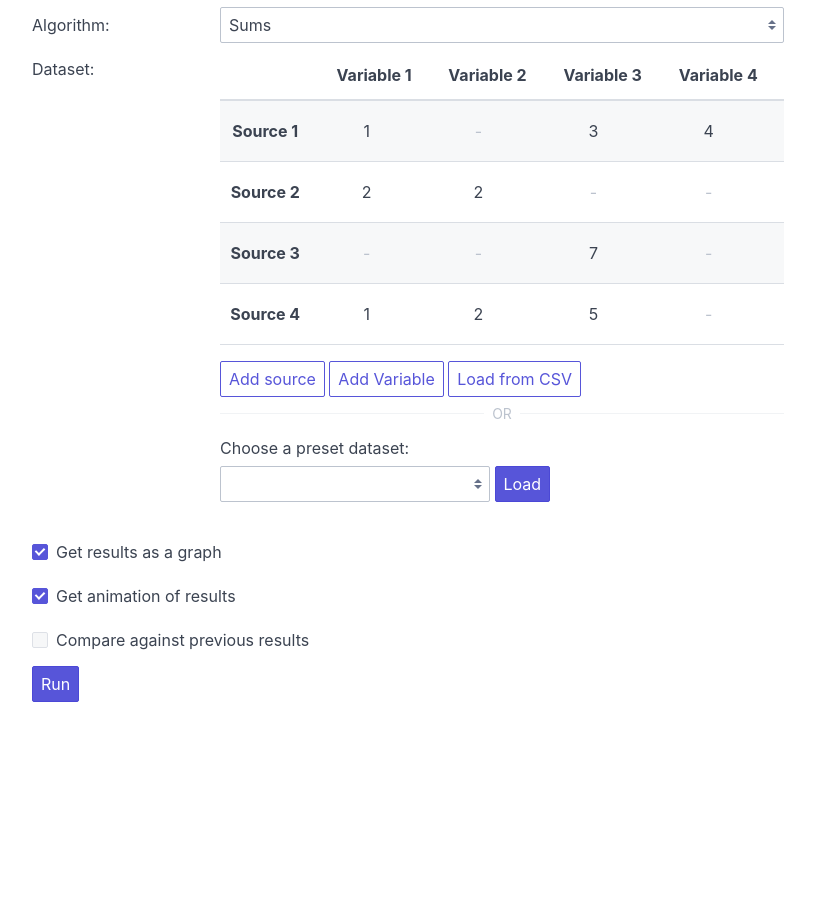
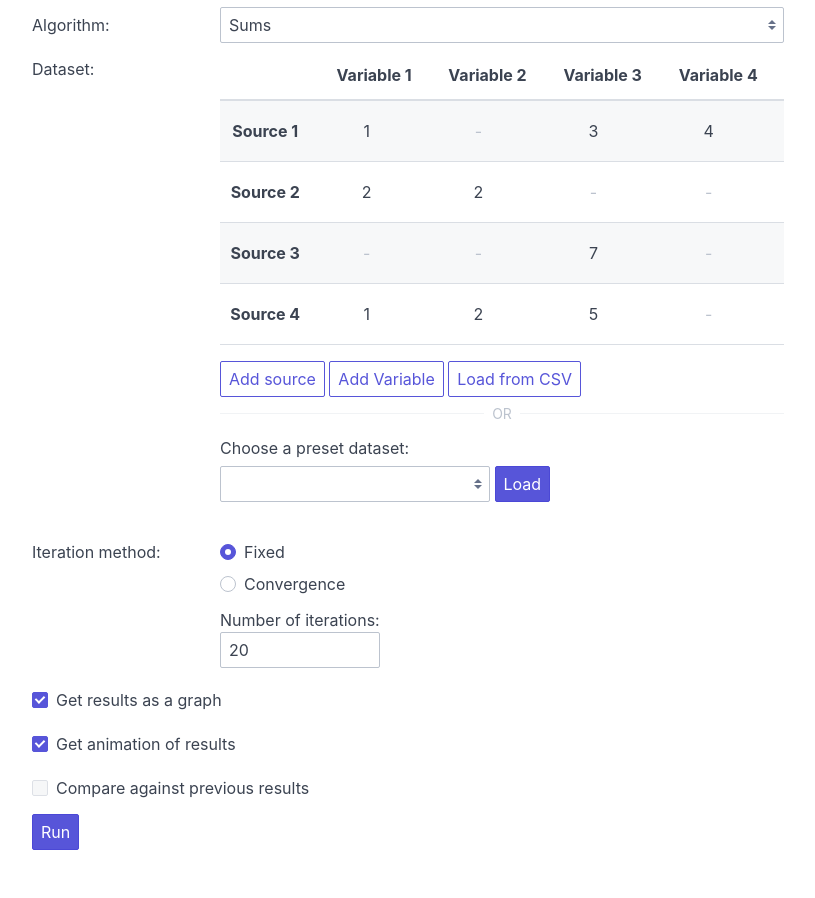
Before and after one commit to joesingo/truthdiscovery, a Flask app: page / in a window 1280 px wide. Shown: the part 85-983 px from the top of the page, without its empty margins (232-1047 px from the left). Before the commit the page ends 787 px from the top, so only its background shows below. Run offline with Flask 2, Linux system fonts and the light colour scheme.

Commit message:
Allow iteration mode to be changed in web interface

```diff
--- a/truthdiscovery/client/web/server.py
+++ b/truthdiscovery/client/web/server.py
@@ -5,6 +5,7 @@ from flask import Flask, render_template, request, jsonify
 
 from truthdiscovery.algorithm import BaseIterativeAlgorithm
 from truthdiscovery.client.base import BaseClient
+from truthdiscovery.exceptions import ConvergenceError
 from truthdiscovery.input import MatrixDataset
 from truthdiscovery.output import Result, ResultDiff
 from truthdiscovery.graphs import (
@@ -13,6 +14,7 @@ from truthdiscovery.graphs import (
     MatrixDatasetGraphRenderer,
     ResultsGradientColourScheme
 )
+from truthdiscovery.utils import DistanceMeasures
 
 
 class route:
@@ -105,10 +107,12 @@ class WebClient(BaseClient):
         # Map algorithm labels to display name
         labels = {label: cls.__name__
                   for label, cls in self.ALG_LABEL_MAPPING.items()}
-        return render_template(
-            "index.html",
-            data_json=json.dumps({"algorithm_labels": labels})
-        )
+        # Data that the JS client needs to construct forms etc
+        static_data = {
+            "algorithm_labels": labels,
+            "distance_measures": [m.value for m in DistanceMeasures]
+        }
+        return render_template("index.html", data_json=json.dumps(static_data))
 
     @route("/run/", methods=["GET"])
     def run(self):
@@ -145,7 +149,11 @@ class WebClient(BaseClient):
         except ValueError as ex:
             return jsonify(ok=False, error=str(ex)), 400
 
-        results = alg.run(dataset)
+        try:
+            results = alg.run(dataset)
+        except ConvergenceError as ex:
+            return jsonify(ok=False, error=str(ex)), 500
+
         output = self.get_output_obj(results)
 
         # Construct a graph and/or animation if requested
--- a/truthdiscovery/client/web/static/app/app.js
+++ b/truthdiscovery/client/web/static/app/app.js
@@ -20,11 +20,18 @@ angular.
         /*
          * Make the HTTP request to get results of an algorithm
          */
-        this.getResults = function(algorithm, matrix, compare_previous, imagery) {
+        this.getResults = function(algorithm, matrix, compare_previous, iteration, imagery) {
             // Build parameters to send to server
+            var alg_params = null;
+            if (algorithm !== "voting") {
+                alg_params = this.getIterationString(iteration);
+            }
             var params = {
                 "algorithm": algorithm,
-                "matrix": matrix,
+                "matrix": matrix
+            };
+            if (alg_params !== null) {
+                params.parameters = alg_params;
             };
             if (compare_previous && this.previous_results !== null) {
                 params.previous_results = JSON.stringify(this.previous_results);
@@ -33,7 +40,7 @@ angular.
             if (imagery.graph) {
                 params.get_graph = "yes-please";
             }
-            if (imagery.animation) {
+            if (imagery.animation && algorithm !== "voting") {
                 params.get_animation = "an-animation-would-be-splendid";
             }
 
@@ -108,7 +115,27 @@ angular.
                 self.state = "empty";
             });
             return promise;
-        }
+        };
+
+        /*
+         * Convert an object of iteration settings to a key=value string to be
+         * passed to the server
+         */
+        this.getIterationString = function(iteration) {
+            var value = null;
+            if (iteration.type == "fixed") {
+                value = "fixed-" + iteration.limit.toString();
+            }
+            else if (iteration.type == "convergence") {
+                value = iteration.measure + "-convergence-"
+                        + iteration.threshold.toFixed(10) + "-limit-100";
+            }
+            else {
+                throw "unknown iteration type: " + iteration.type;
+            }
+
+            return "iterator=" + value;
+        };
     }]);
 
 // Form component
@@ -121,6 +148,12 @@ angular.
             this.error = null;  // error message to show underneath form
             this.algorithm = "sums";
             this.compare_results = false;
+            this.iteration = {
+                "type": "fixed",
+                "limit": 20,
+                "measure": "l2",
+                "threshold": 0.001
+            };
             this.imagery = {
                 "graph": true,
                 "animation": true
@@ -182,6 +215,7 @@ angular.
             };
 
             this.algorithm_labels = DATA.algorithm_labels;
+            this.distance_measures = DATA.distance_measures;
 
             var self = this;
 
@@ -225,7 +259,7 @@ angular.
             this.run = function() {
                 var promise = tdService.getResults(
                     self.algorithm, self.matrix.asCSV(), self.compare_results,
-                    self.imagery
+                    self.iteration, self.imagery
                 );
                 // Cancel errors while we wait for response
                 self.error = null;
@@ -331,3 +365,12 @@ angular.
             };
         }
     });
+
+angular.
+    module("tdApp").
+    filter("formatDistanceMeasure", function() {
+        return function(input) {
+            var no_under = input.replace("_", " ");
+            return no_under[0].toUpperCase() + no_under.slice(1);
+        };
+    });
--- a/truthdiscovery/client/web/static/app/templates/form.html
+++ b/truthdiscovery/client/web/static/app/templates/form.html
@@ -11,8 +11,7 @@
             </div>
             <div class="col-9 col-sm-12">
                 <select class="form-select" name="algorithm" id="algorithm"
-                        ng-model="$ctrl.algorithm"
-                        ng-change="$ctrl.imagery.animation = false">
+                        ng-model="$ctrl.algorithm">
                     <option ng-repeat="(label, display_name) in $ctrl.algorithm_labels"
                             value="{{ label }}">
                         {{ display_name }}
@@ -92,6 +91,53 @@
             </div>
         </div>
 
+        <!-- Algorithm parameters -->
+        <div class="form-group">
+            <div class="col-3 col-sm-12">
+                <label class="form-label">Iteration method:</label>
+            </div>
+            <div class="col-9 col-sm-12">
+                <label class="form-radio">
+                    <input type="radio" ng-model="$ctrl.iteration.type" value="fixed" />
+                    <i class="form-icon"></i>
+                    Fixed
+                </label>
+                <label class="form-radio">
+                    <input type="radio" ng-model="$ctrl.iteration.type" value="convergence" />
+                    <i class="form-icon"></i>
+                    Convergence
+                </label>
+
+                <!-- 'fixed' options -->
+                <div ng-show="$ctrl.iteration.type == 'fixed'">
+                    <label class="form-label form-inline">
+                        Number of iterations:
+                        <input type="number" class="form-input" min="0" max="100"
+                               step="1" ng-model="$ctrl.iteration.limit" />
+                    </label>
+                </div>
+
+                <!-- 'convergence' options -->
+                <div ng-show="$ctrl.iteration.type == 'convergence'">
+                    <label class="form-label form-inline">
+                        Distance measure:
+                        <select class="form-select" ng-model="$ctrl.iteration.measure">
+                            <option ng-repeat="measure in $ctrl.distance_measures"
+                                    value="{{ measure }}">
+                                {{ measure | formatDistanceMeasure }}
+                            </option>
+                        </select>
+                    </label>
+
+                    <label class="form-label form-inline">
+                        Threshold:
+                        <input type="number" class="form-input" step="0.0000001"
+                               ng-model="$ctrl.iteration.threshold" />
+                    </label>
+                </div>
+            </div>
+        </div>
+
         <!-- Imagery settings -->
         <div class="form-group">
             <label class="form-checkbox">
--- a/truthdiscovery/utils/iterator.py
+++ b/truthdiscovery/utils/iterator.py
@@ -121,8 +121,7 @@ class ConvergenceIterator(Iterator):
             return True
         if self.it_count >= self.limit:
             raise ConvergenceError(
-                "Distance did not go beneath threshold in {} iterations"
-                .format(self.limit)
+                "Did not converge in {} iterations".format(self.limit)
             )
         return False
 
```
